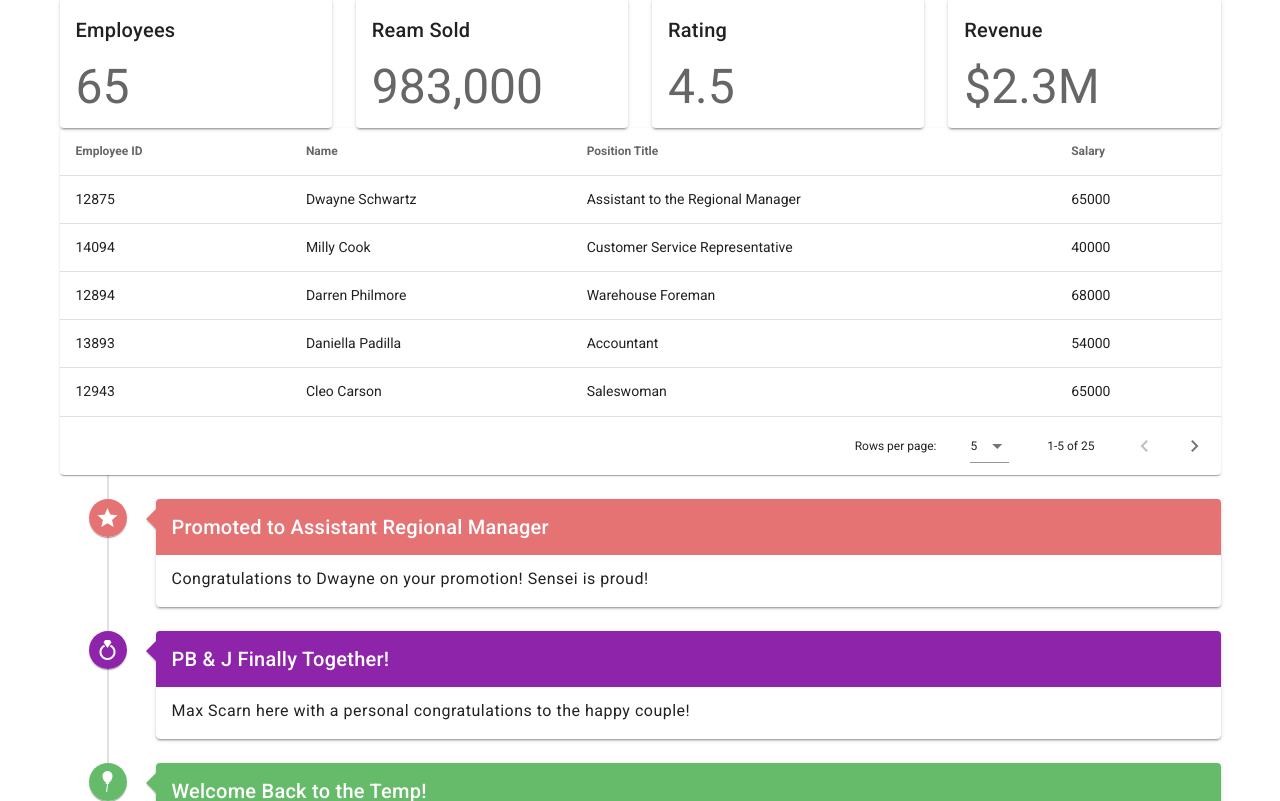
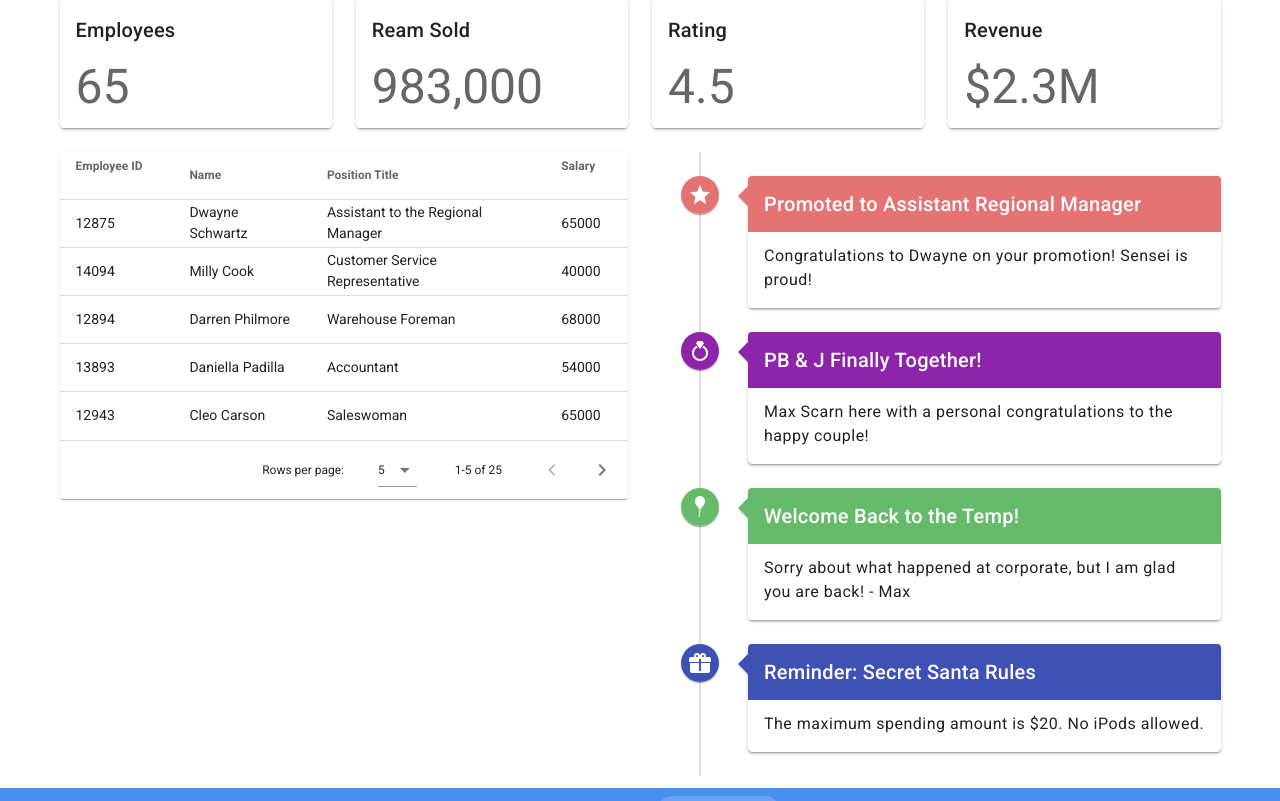
Before and after one commit to Ujez/vuetify-app, a Vue app: page /dashboard in a window 1280 px wide. Shown: the part 379-1180 px from the top of the page. Built offline with nearby package versions, Linux system fonts and the light colour scheme.

Commit message:
first part of the requirements completed...on to the next

```diff
--- a/src/views/dashboard.vue
+++ b/src/views/dashboard.vue
@@ -14,12 +14,20 @@
           />
      </v-col>
    </v-row>
+   <v-row>
+     <v-col>
+      <EmployeesTable :employees="employees" @select-employee="setEmployee" />
+     </v-col>
+     <v-col>
+      <EventTimeline :timeline="timeline" />
+     </v-col>
+   </v-row>
 
 
 
-    <EmployeesTable :employees="employees" @select-employee="setEmployee" />
 
-    <EventTimeline :timeline="timeline" />
+
+
 
     <v-snackbar v-model="snackbar">
       You have selected {{ selectedEmployee.name }},
```
